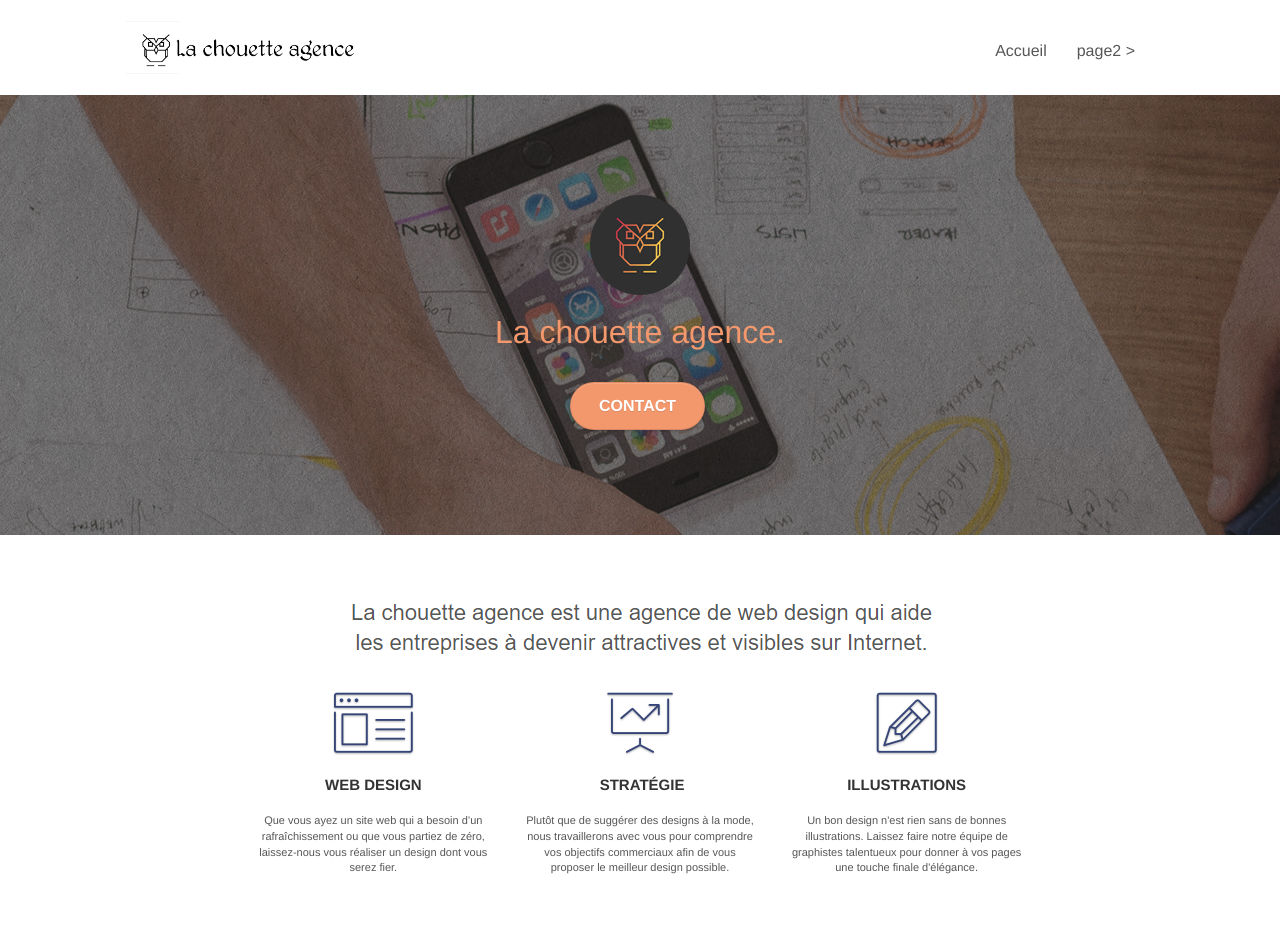
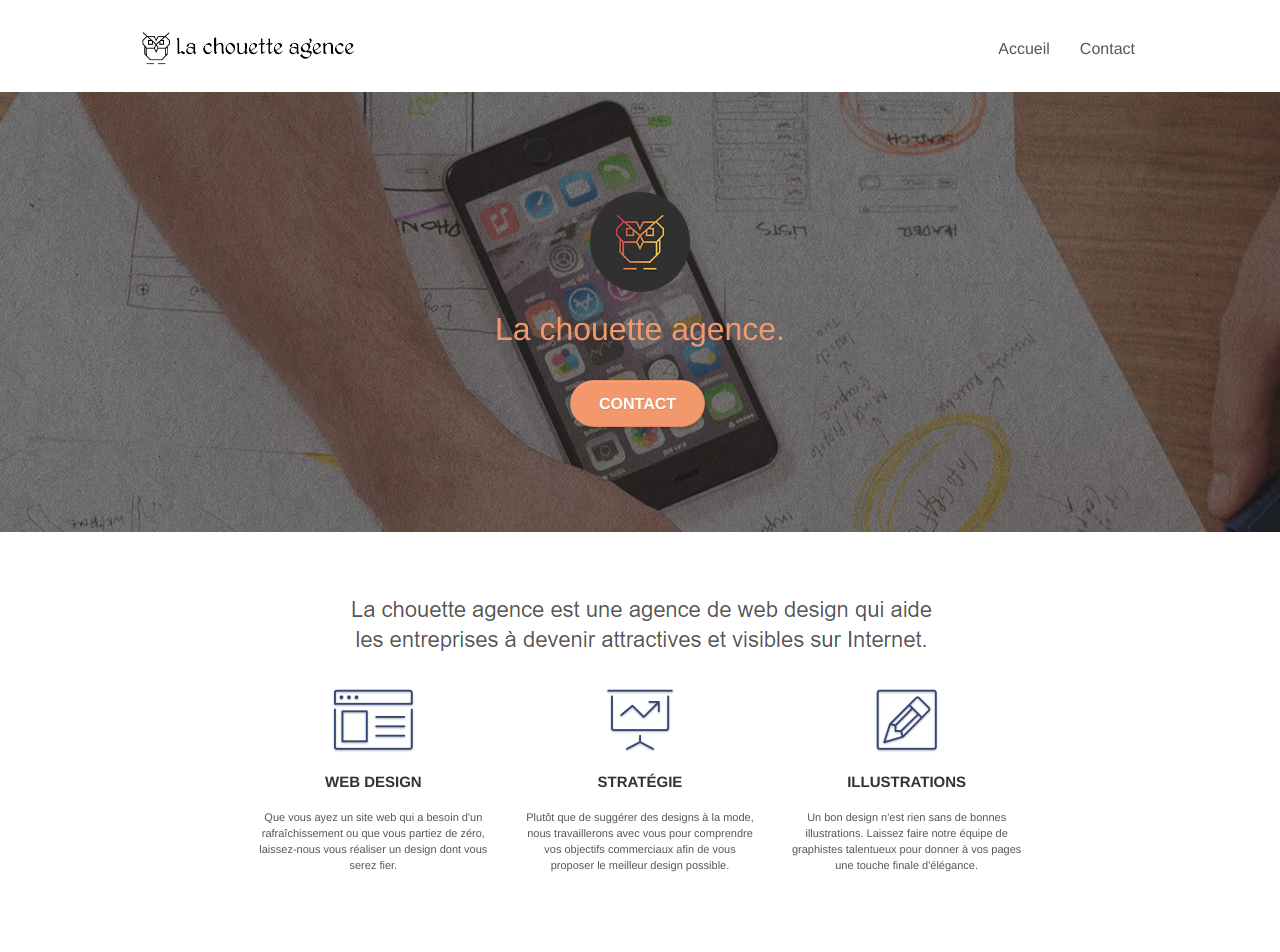
Before and after one commit to AlexisPerz/Projet-4, a plain HTML site: page Modifier/index.html in a window 1280 px wide. Shown: the top 952 px of the page. Drawn offline with Linux system fonts and the light colour scheme.

Commit message:
Premiere modif

```diff
--- a/Modifier/index.html
+++ b/Modifier/index.html
@@ -2,8 +2,6 @@
 <html lang="Fr">
 <head>
     <meta charset="utf-8">
-    <meta name="keywords" content="seo, google, site web, site internet, agence design paris, agence design, agence design,agence design,agence design,agence design,agence design,agence design,agence design,agence design">
-    <meta name="description" content="">
     <meta name="viewport" content="width=device-width, initial-scale=1.0, viewport-fit=cover">
     <link rel="shortcut icon" type="image/png" href="favicon.jpg">
 
@@ -12,15 +10,7 @@
 	<link rel="stylesheet" type="text/css" href="./css/font-awesome.css">
 	<link rel="stylesheet" type="text/css" href="./css/et-line.css">
 
-
-	<script src="./js/jquery-2.1.0.js"></script>
-	<script src="./js/bootstrap.js"></script>
-	<script src="./js/blocs.js"></script>
-	<script src="./js/jquery.touchSwipe.js" defer></script>
-	<script src="./js/gmaps.js"></script>
-
-    <title>.</title>
-
+    <title>Entreprise spécialisé dans le Web Design</title>
 
 <!-- Analytics -->
 
@@ -37,9 +27,7 @@
 
 		<nav class="navbar row">
 			<div class="navbar-header">
-				<div class="keywords" style="color:#cccccc;font-size:1px;">Agence web à paris, stratégie web, web design, illustrations, design de site web, site web, web, internet, site internet, site</div>
 				<a class="navbar-brand" href="index.html"><img src="img/la-chouette-agence.png" alt="paris web design logo agence web meilleure agence" height="40" /></a>
-				<div class="keywords" style="color:#cccccc;font-size:1px;">Agence web à paris, stratégie web, web design, illustrations, design de site web, site web, web, internet, site internet, site</div>
 				<button id="nav-toggle" type="button" class="ui-navbar-toggle navbar-toggle" data-toggle="collapse" data-target=".navbar-1">
 					<span class="sr-only">Toggle navigation</span><span class="icon-bar"></span><span class="icon-bar"></span><span class="icon-bar"></span>
 				</button>
@@ -50,9 +38,7 @@
 						<a href="index.html">Accueil</a>
 					</li>
 					<li>
-					</li>
-					<li>
-						<a href="page2.html">page2 &gt;</a>
+						<a href="page2.html">Contact</a>
 					</li>
 				</ul>
 			</div>
@@ -96,7 +82,7 @@
 					Web design
 				</h3>
 				<p class="text-center ">
-					Que vous ayez un site web qui a besoin d&rsquo;un rafraîchissement ou que vous partiez de zéro, laissez-nous vous réaliser un design dont vous serez fier.
+					Que vous ayez un site web qui a besoin d'un rafraîchissement ou que vous partiez de zéro, laissez-nous vous réaliser un design dont vous serez fier.
 				</p>
 			</div>
 			<div class="col-sm-4">
@@ -104,7 +90,7 @@
 					<span class="et-icon-presentation sm-shadow icon-dark-slate-blue icons icon-lg"></span>
 				</div>
 				<h3 class="mg-md text-center">
-					&nbsp;Stratégie
+					Stratégie
 				</h3>
 				<p class="text-center ">
 					Plutôt que de suggérer des designs à la mode, nous travaillerons avec vous pour comprendre vos objectifs commerciaux afin de vous proposer le meilleur design possible.<br>
@@ -245,7 +231,6 @@
 							<a class="social" href="index.html"><span class="fa fa-instagram icon-md"></span></a>
 						</div>
 					</div>
-					<div class="keywords" style="color:#F3976C;">Agence web à paris, stratégie web, web design, illustrations, design de site web, site web, web, internet, site internet, site</div>
 				</div>
 				<div class="row">
 					<div class="col-sm-4">
@@ -295,6 +280,10 @@
 </div>
 <!-- Principal conteneur END -->
 
-
+	<script src="./js/jquery-2.1.0.js"></script>
+	<script src="./js/bootstrap.js"></script>
+	<script src="./js/blocs.js"></script>
+	<script src="./js/jquery.touchSwipe.js" defer></script>
+	<script src="./js/gmaps.js"></script>
 </body>
 </html>
```
Also changed, not shown: Modifier/page2.html (+8 -13 lines).
